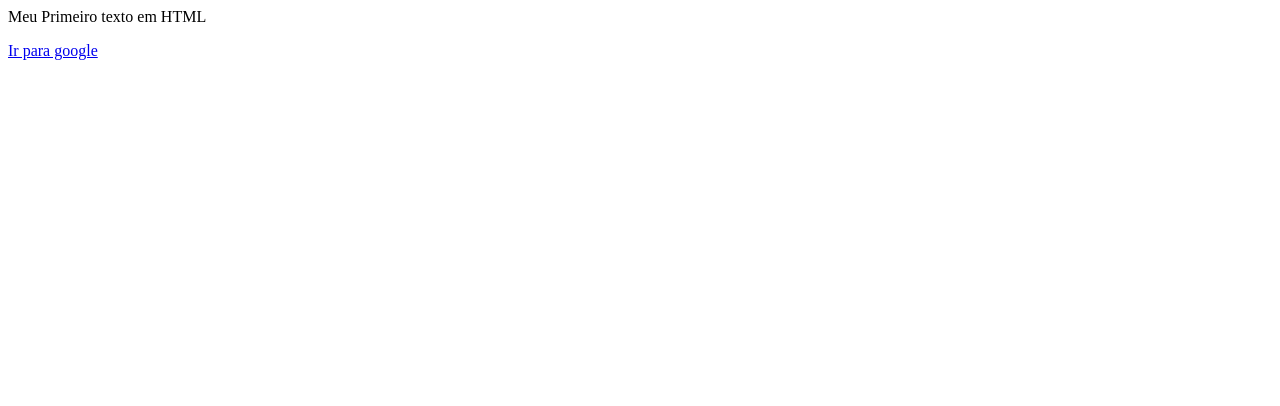
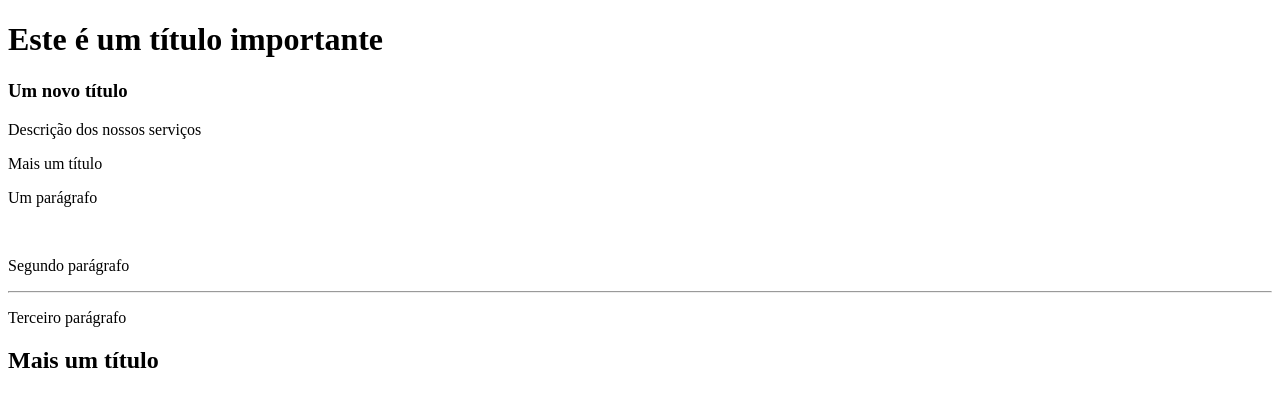
Before and after one commit to joilsondev2023/primeiro-trabalho, a plain HTML site: page arquivo.html in a window 1280 px wide. Drawn offline with Linux system fonts and the light colour scheme.

Commit message:
mudança.html

```diff
--- a/arquivo.html
+++ b/arquivo.html
@@ -1,2 +1,24 @@
-<p> Meu Primeiro texto em HTML </p>
-<a href="http://www.google.com" target="_blank" >Ir para google</a>
+<!DOCTYPE html>
+<html>
+<head>
+    <title>HTML fundamentos</title>
+</head>
+<body>
+    <!-- 1 títulos -->
+    <h1>Este é um título importante</h1>
+    <h3>Um novo título</h3>
+    <!--  2 parágrafos -->
+<p> Descrição dos nossos serviços</p>
+<p>Mais um título</p>
+    <!--  3 tags sem conteudo -->
+<p> Um parágrafo</p>
+<br/>
+<p>Segundo parágrafo</p>
+<hr/>
+<p>Terceiro parágrafo</p>
+<!-- 4 comentarios -->
+<!-- Este é um comentario -->
+<h2>Mais um título</h2>
+<!-- Outro comentario -->
+</body>
+</html>
```
